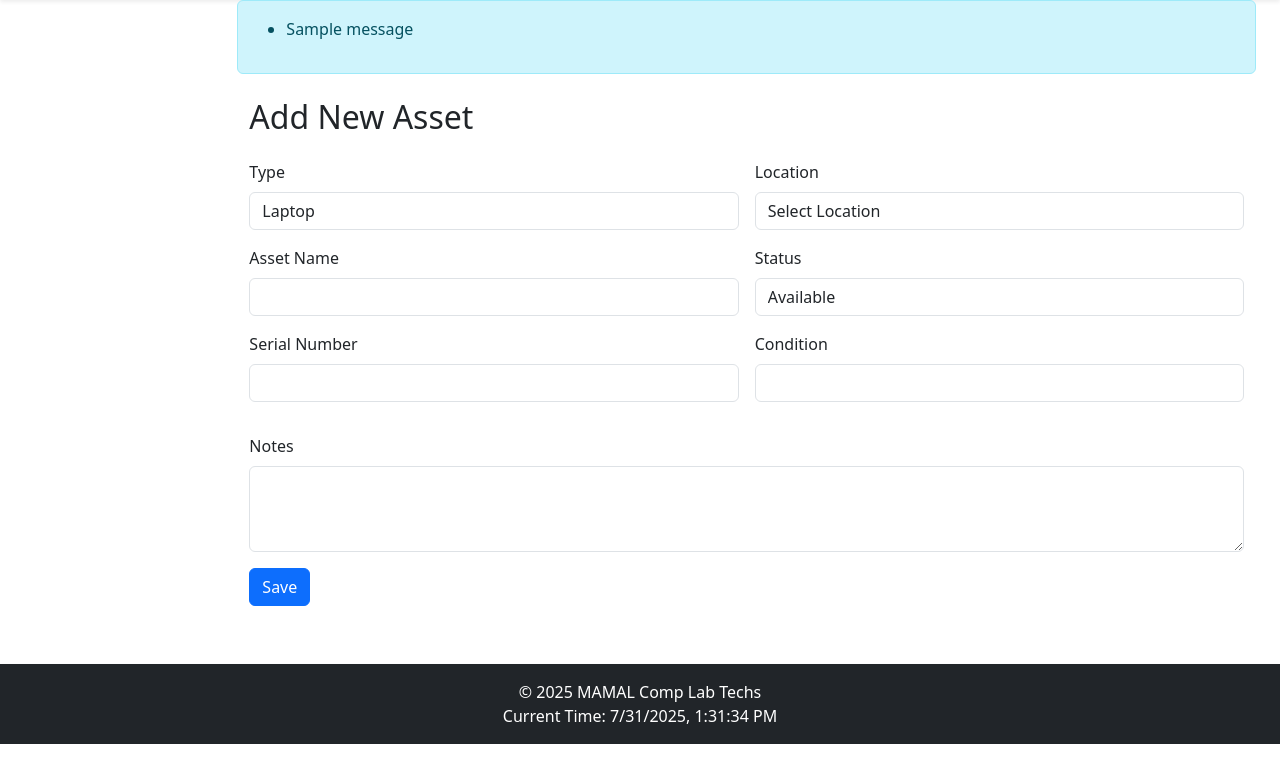
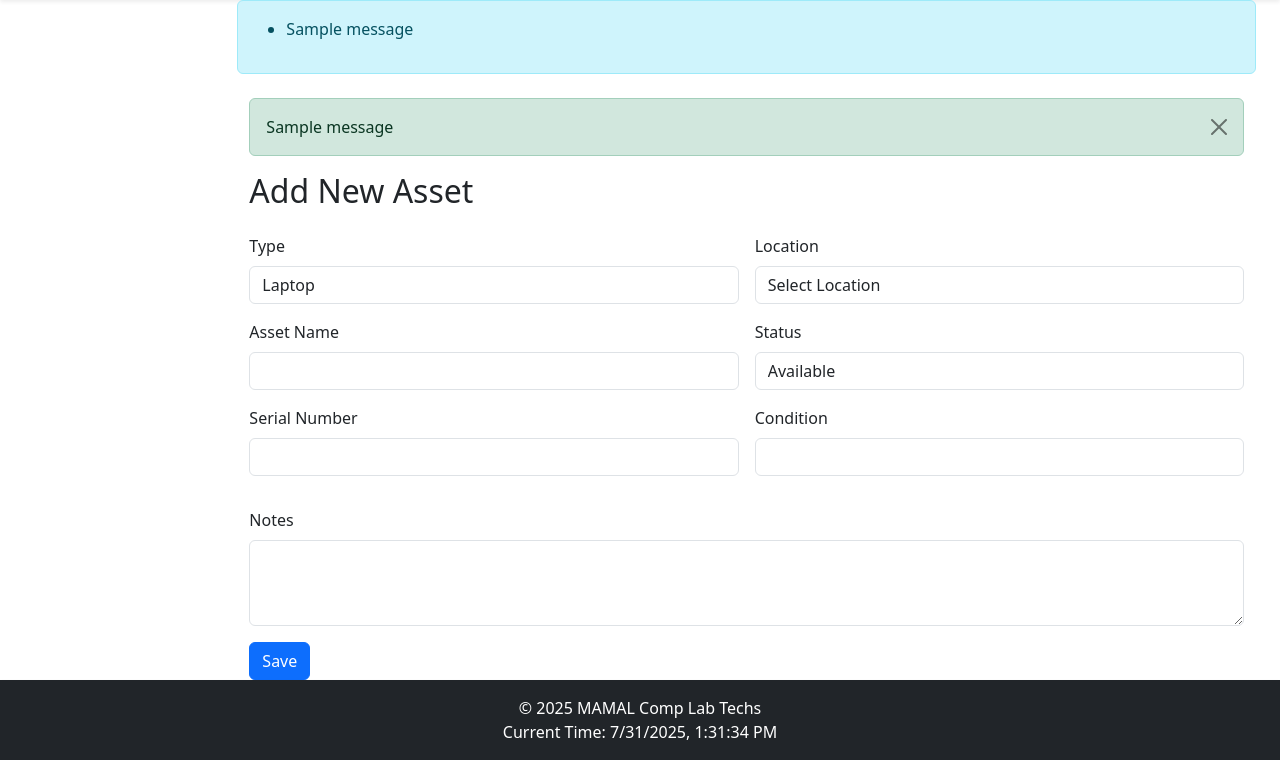
Before and after one commit to Nyakwar-Orera/mamal-inventory-system, a Flask app: page /assets/add in a window 1280 px wide. Shown: the part 56-816 px from the top of the page. Run offline with Flask 3, Linux system fonts and the light colour scheme; a user stored in the database is signed in; tables that the repository leaves empty hold one stand-in row (values such as "Sample post"); one stand-in notice (Sample message) is shown.

Commit message:
Update add_asset.html

```diff
--- a/app/templates/assets/add_asset.html
+++ b/app/templates/assets/add_asset.html
@@ -1,8 +1,20 @@
-<!-- templates/assets/add_asset.html -->
 {% extends 'layouts/base.html' %}
 
 {% block content %}
 <div class="container mt-4">
+
+    <!-- Flash Messages -->
+    {% with messages = get_flashed_messages(with_categories=true) %}
+      {% if messages %}
+        {% for category, message in messages %}
+          <div class="alert alert-{{ category }} alert-dismissible fade show" role="alert">
+            {{ message }}
+            <button type="button" class="btn-close" data-bs-dismiss="alert" aria-label="Close"></button>
+          </div>
+        {% endfor %}
+      {% endif %}
+    {% endwith %}
+
     <h2 class="mb-4">Add New Asset</h2>
     <form method="post">
         {{ form.hidden_tag() }}
```
